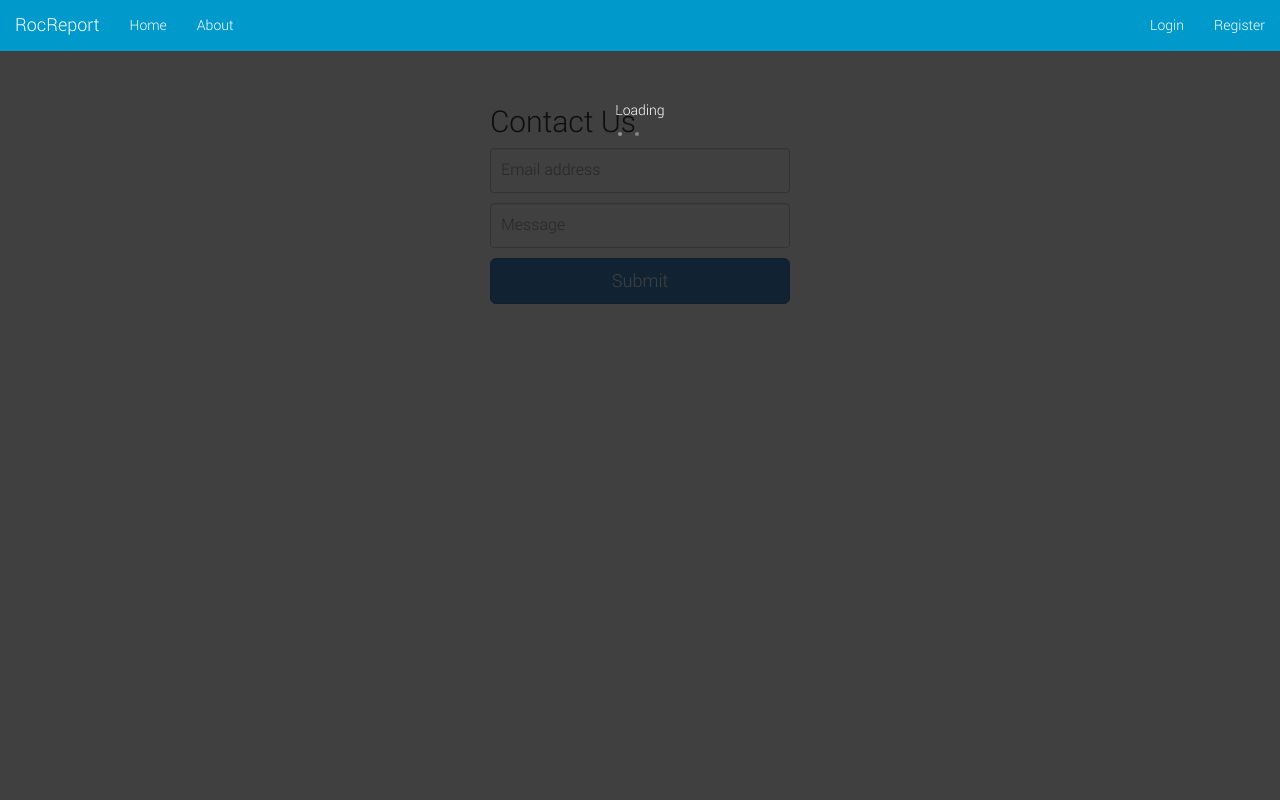
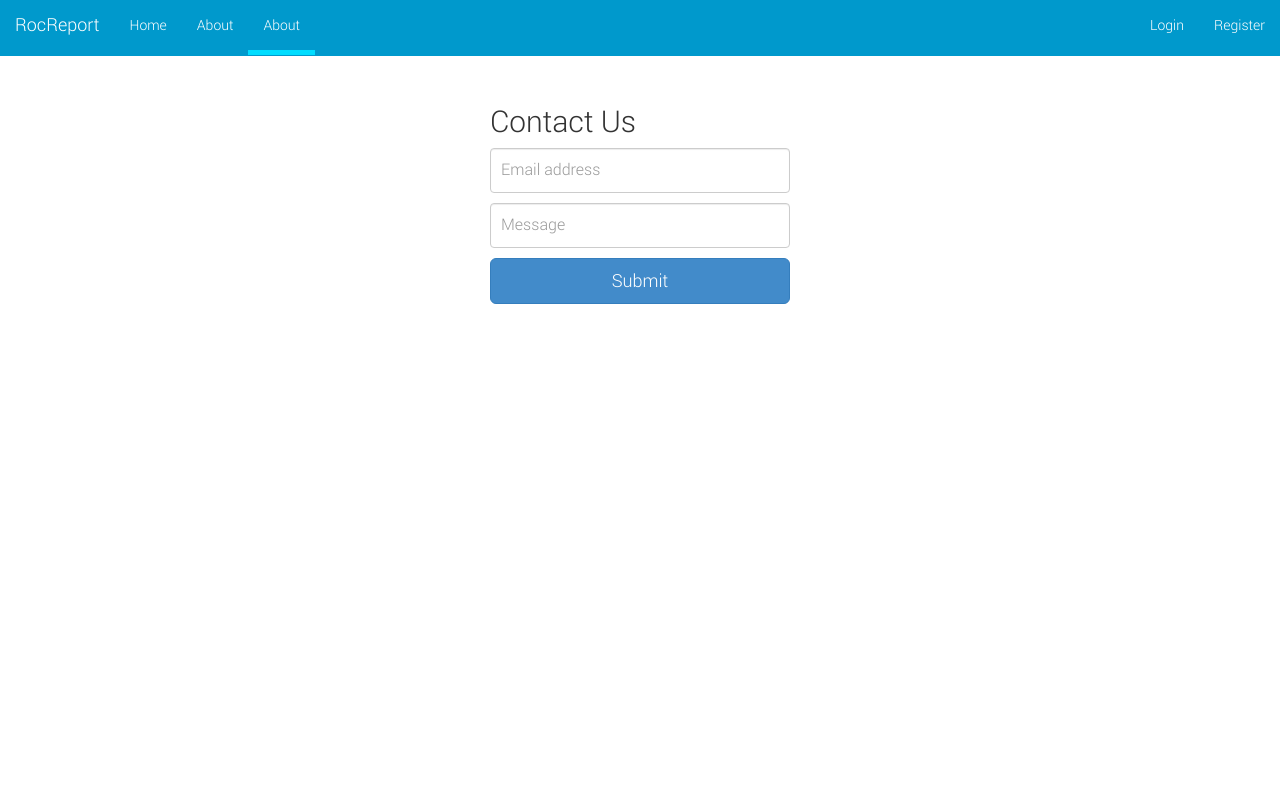
Before and after one commit to rickylaishram/RocReport-Server, a CodeIgniter app: page /main/contact/ in a window 1280 px wide. Run offline with CodeIgniter, Linux system fonts and the light colour scheme; some libraries are stand-ins or nearby versions.

Commit message:
Contact us link in nag bar

```diff
--- a/application/views/app/navbar.php
+++ b/application/views/app/navbar.php
@@ -28,6 +28,7 @@
 							<li <?php if($page_id == 4) echo 'class="active"'; ?>><a href="<?=base_url(); ?>superadmin/">Super Admin</a></li>
 						<?php endif; ?>
 						<li <?php if($page_id == 5) echo 'class="active"'; ?>><a href="<?=base_url(); ?>about/">About</a></li>
+						<li <?php if($page_id == 6) echo 'class="active"'; ?>><a href="<?=base_url(); ?>main/contact/">About</a></li>
 					</ul>
 					<ul class="nav navbar-nav navbar-right">
 						<?php if($is_logged_in): ?>
--- a/application/views/main/contact.php
+++ b/application/views/main/contact.php
@@ -9,6 +9,6 @@
 
 <script type="text/javascript">
 	$(document).ready(function() {
-		$('#loading-container').hide();
+		$('.loading-container').hide();
 	});
 </script>
```
